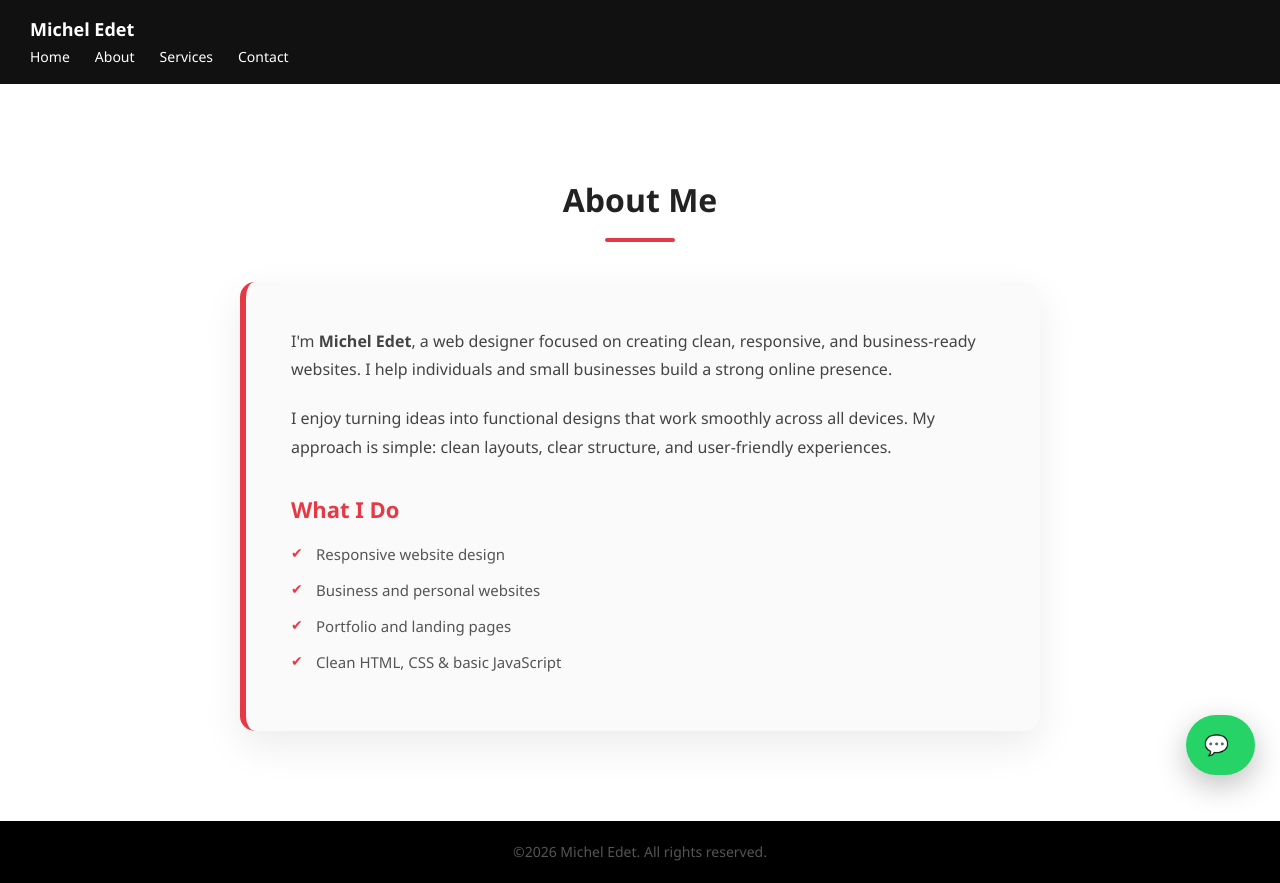
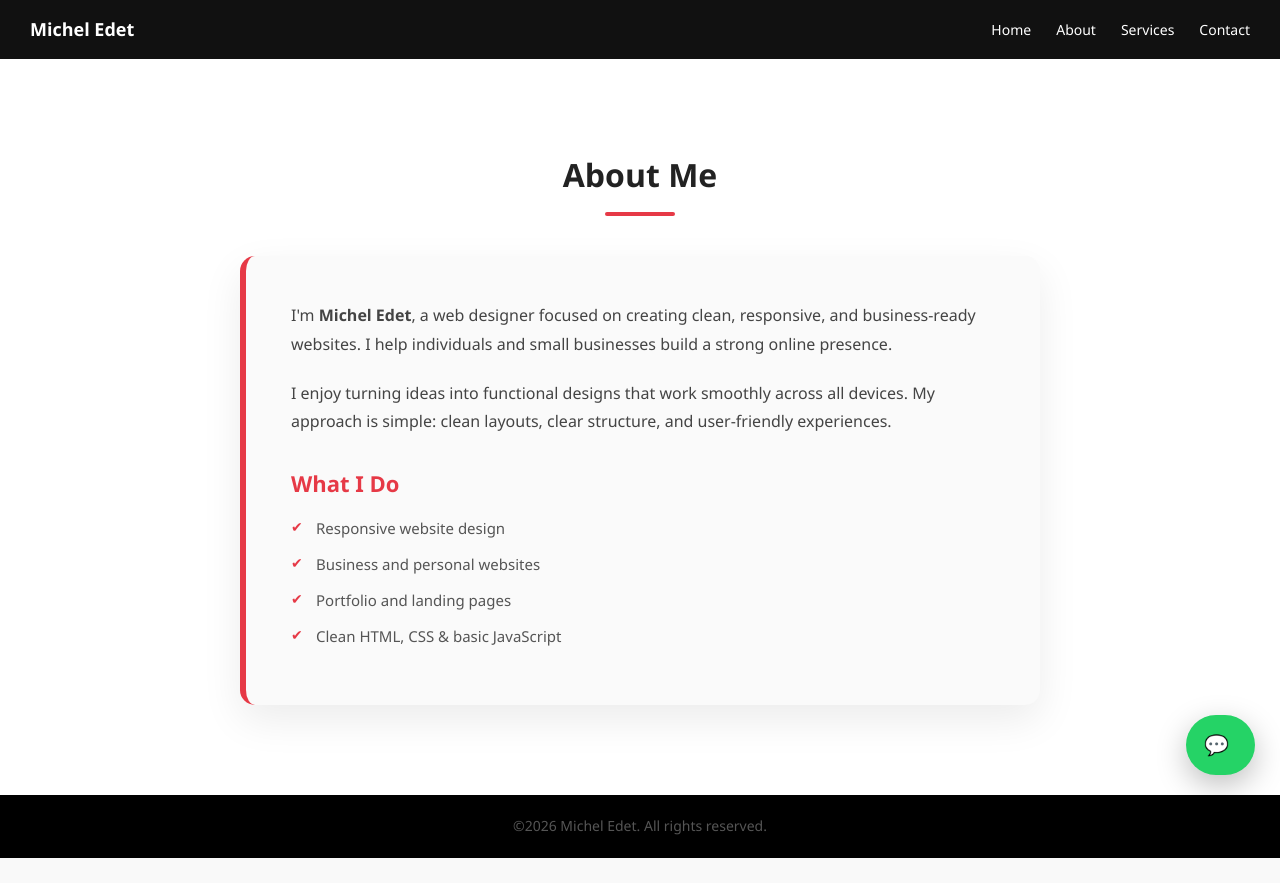
Before and after one commit to Mich-aB/portfolio-site, a plain HTML site: page about.html in a window 1280 px wide. After the commit the page ends 858 px from the top, so only its background shows below. Drawn offline with Linux system fonts and the light colour scheme.

Commit message:
About page navbar updated to header tag, script.js added to services.html and contact.html, meta viewport added to index.html and contact.html.

```diff
--- a/about.html
+++ b/about.html
@@ -9,8 +9,9 @@
 <body>
 
 <header class="navbar">
-  <div class="nav-container">
-  <h1 class="logo">Michel Edet</h1>
+
+  <div class="logo">Michel Edet</div>
+
   <div class="hamburger" id="hamburger">
     <span></span>
     <span></span>
```
Also changed, not shown: contact.html (+2 -3 lines), index.html (+1 -2 lines). Lines whose indentation alone changed are shown as unchanged.
